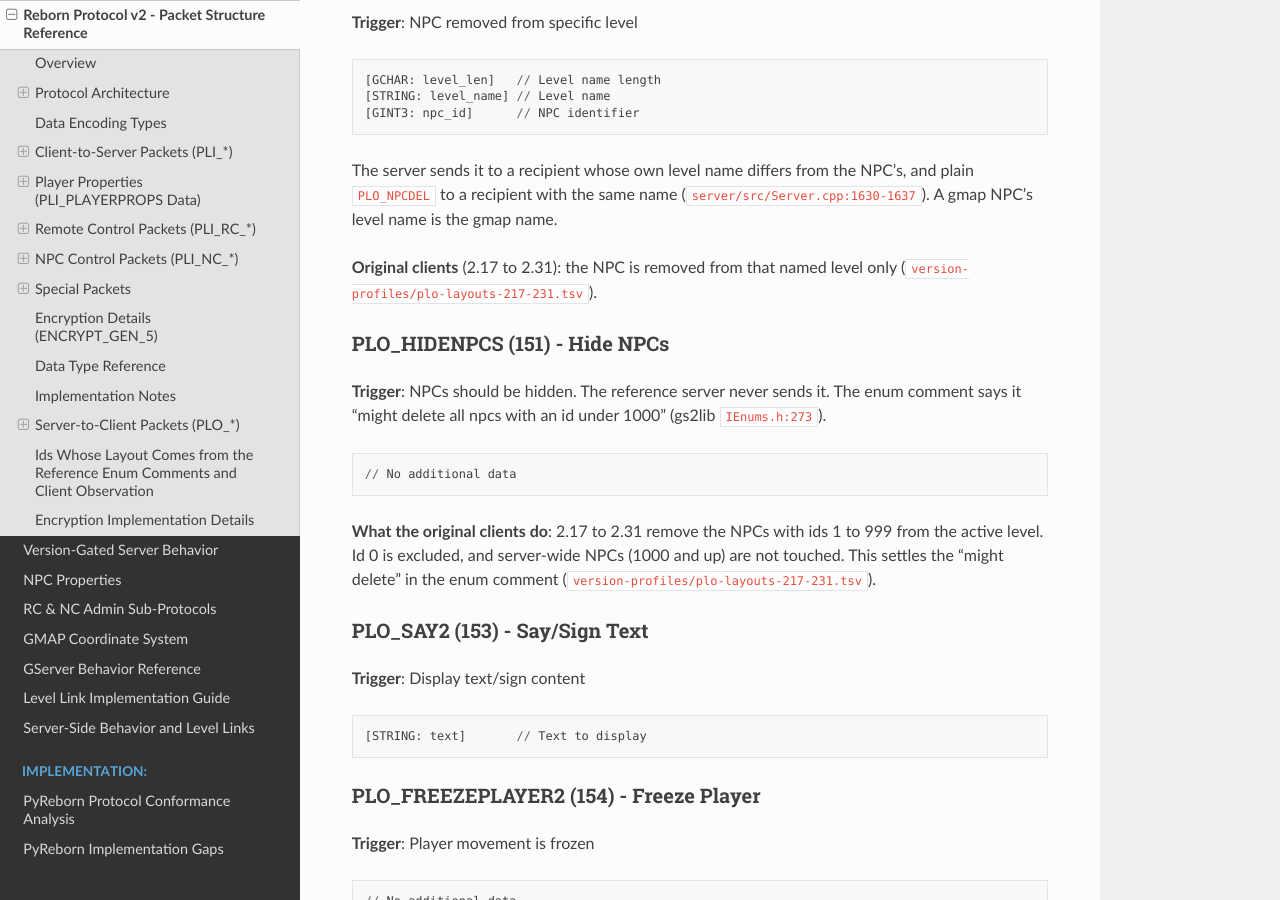
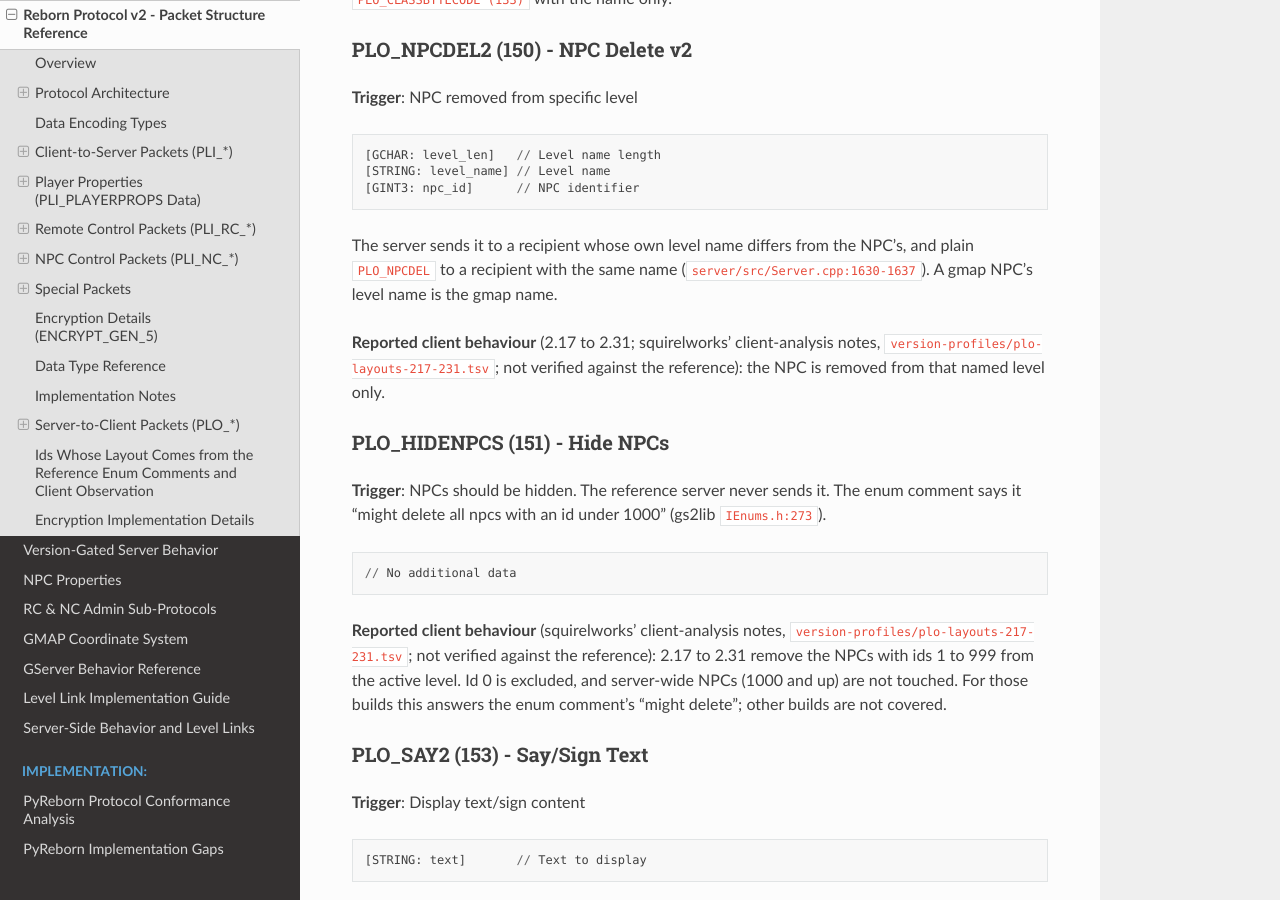
Before and after one commit to hosler/reborn-protocol-docs, a Sphinx documentation site: the page built from docs/protocol/packet-structures.md, in a window 1280 px wide and 900 px high, scrolled down 56984 px. Built offline with Sphinx 7.4.7 and the Read the Docs theme 3.1.0, drawn with Linux system fonts in a browser that asks for light colours; some of the changed text lies outside the part shown.

Commit message:
PR #27 fixups: NPC notes relabelled as reported, "settles" softened
PLO_HIDENPCS "settles the might-delete" now only answers it for 2.17-2.31.
PLI_NPCDEL gets the server fact that a server with an NPC-server ignores the
packet (PlayerClientPackets.cpp:786). The PLO_HASNPCSERVER sentence is one
sentence under the label and points at the 2.05-only PLO_LEVELNAME note.
Links turned into plain text.

Co-Authored-By: Claude <noreply@anthropic.com>

````diff
--- a/docs/protocol/packet-structures.md
+++ b/docs/protocol/packet-structures.md
@@ -350,9 +350,9 @@ reads the position as a **whole-map** tile position and picks the cell from it
 [GINT3: npc_id]      // NPC identifier to delete
 ```
 
-**Original clients** (1.21 and later): the 2.05 client sends it only for NPCs with id > 0.
+**Reported client behaviour** (1.21 and later; squirelworks' client-analysis notes, `protocol/packet-layouts.md`; not verified against the reference): the 2.05 client sends it only for NPCs with id > 0.
 When the NPC is one of the player's weapons it sends `PLI_NPCWEAPONDEL (29)` with the weapon
-name instead ([`protocol/packet-layouts.md`](https://github.com/squirelworks/Graal_analysis/blob/main/protocol/packet-layouts.md)).
+name instead. The reference server ignores the packet when it has an NPC-server (`PlayerClientPackets.cpp:786`).
 
 ### PLI_WANTFILE (23) - Request File
 **Trigger**: Client needs a file (image, level, etc.)
@@ -1864,8 +1864,7 @@ client adds that built-in weapon.
 // No additional data - informs client not to update NPC props
 ```
 
-**Original clients**: after this packet the client stops applying NPC props itself
-([`protocol/packet-ids.md`](https://github.com/squirelworks/Graal_analysis/blob/main/protocol/packet-ids.md); [`version-profiles/plo-layouts-217-231.tsv`](https://github.com/squirelworks/Graal_analysis/blob/main/version-profiles/plo-layouts-217-231.tsv)). It also changes which level `PLO_LEVELNAME (6)` makes the object level.
+**Reported client behaviour** (squirelworks' client-analysis notes, `protocol/packet-ids.md` and `version-profiles/plo-layouts-217-231.tsv`; not verified against the reference): after this packet the client stops applying NPC props itself; it also changes which level `PLO_LEVELNAME (6)` makes the object level (reported for the 2.05 client, see that section).
 
 ### PLO_FILEUPTODATE (45) - File Up To Date
 **Trigger**: Requested file is current
@@ -2210,8 +2209,7 @@ The server sends it to a recipient whose own level name differs from the NPC's,
 `PLO_NPCDEL` to a recipient with the same name (`server/src/Server.cpp:1630-1637`). A gmap NPC's
 level name is the gmap name.
 
-**Original clients** (2.17 to 2.31): the NPC is removed from that named level only
-([`version-profiles/plo-layouts-217-231.tsv`](https://github.com/squirelworks/Graal_analysis/blob/main/version-profiles/plo-layouts-217-231.tsv)).
+**Reported client behaviour** (2.17 to 2.31; squirelworks' client-analysis notes, `version-profiles/plo-layouts-217-231.tsv`; not verified against the reference): the NPC is removed from that named level only.
 
 ### PLO_HIDENPCS (151) - Hide NPCs
 **Trigger**: NPCs should be hidden. The reference server never sends it. The enum comment
@@ -2220,9 +2218,9 @@ says it "might delete all npcs with an id under 1000" (gs2lib `IEnums.h:273`).
 // No additional data
 ```
 
-**What the original clients do**: 2.17 to 2.31 remove the NPCs with ids 1 to 999 from the
-active level. Id 0 is excluded, and server-wide NPCs (1000 and up) are not touched. This
-settles the "might delete" in the enum comment ([`version-profiles/plo-layouts-217-231.tsv`](https://github.com/squirelworks/Graal_analysis/blob/main/version-profiles/plo-layouts-217-231.tsv)).
+**Reported client behaviour** (squirelworks' client-analysis notes, `version-profiles/plo-layouts-217-231.tsv`; not verified against the reference): 2.17 to 2.31 remove the NPCs with ids 1 to 999 from the
+active level. Id 0 is excluded, and server-wide NPCs (1000 and up) are not touched. For
+those builds this answers the enum comment's "might delete"; other builds are not covered.
 
 ### PLO_SAY2 (153) - Say/Sign Text
 **Trigger**: Display text/sign content
````
